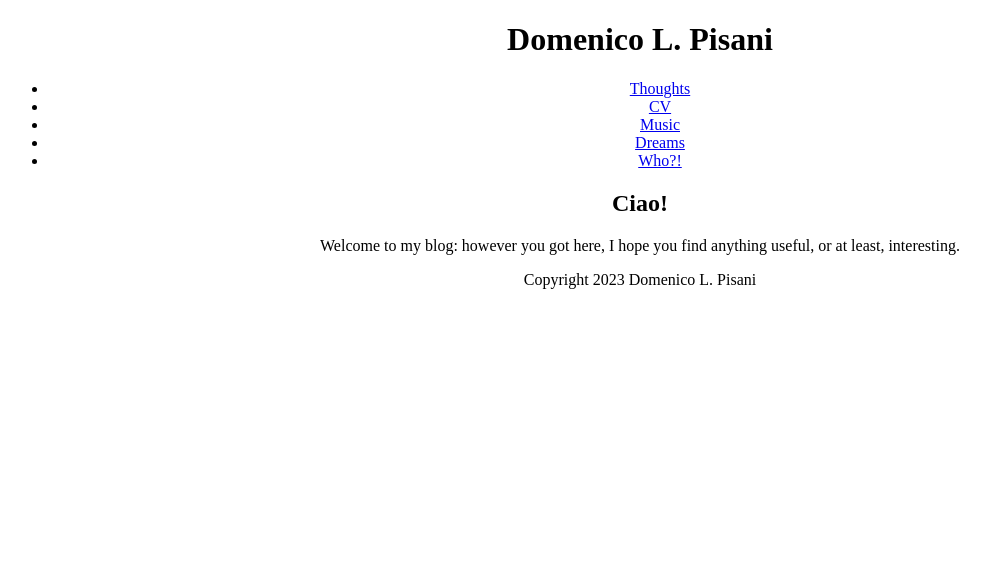
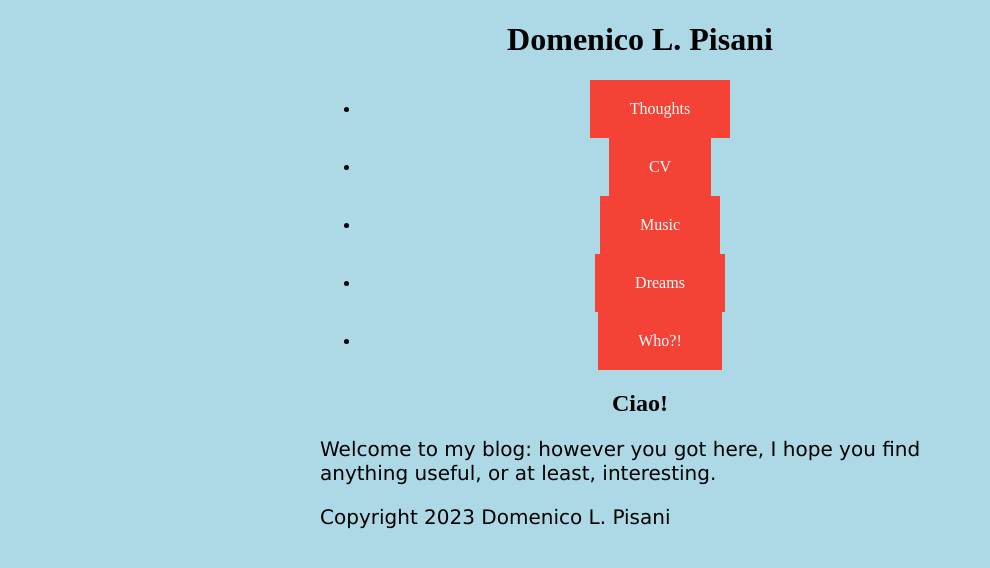
Before and after one commit to DomenicoLPisani/DomenicoLPisani.github.io, a plain HTML site: page index.html in a window 1280 px wide. Shown: the whole page, without its empty margins (0-990 px from the left). Drawn offline with Linux system fonts and the light colour scheme; a script that the page names is missing.

Commit message:
Update style.css

```diff
--- a/style.css
+++ b/style.css
@@ -1,8 +1,30 @@
-container {
+body {
+  background-color: lightblue;
   width: 50%;
-  margin: 0 auto;
+  margin: auto;
+  text-align: center;
 }
 
-body {
+h1 {
+  color: black;
   text-align: center;
 }
+
+p {
+  font-family: verdana;
+  font-size: 20px;
+  text-align: left;
+}
+
+a:link, a:visited {
+  background-color: #f44336;
+  color: white;
+  padding: 20px 40px;
+  text-align: center;
+  text-decoration: none;
+  display: inline-block;
+}
+
+a:hover, a:active {
+  background-color: red;
+}
```
